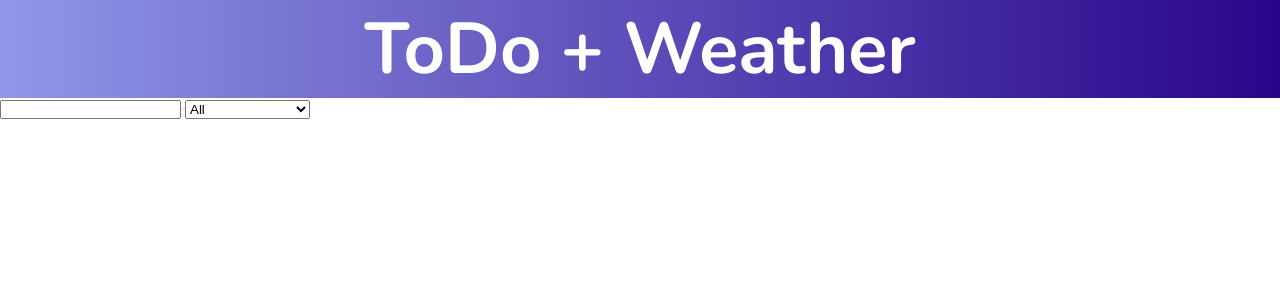
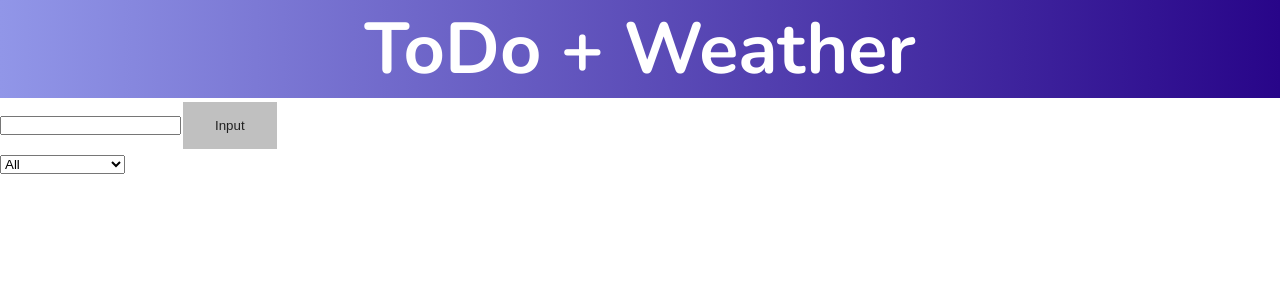
Before and after one commit to BrandonHart1/react-todo-plus-weather, a React (Create React App) app: page / in a window 1280 px wide. Shown: the top 300 px of the page. Built offline with nearby package versions, Linux system fonts and the light colour scheme; the HTML template or start-up script is replaced by a standard one; a web font is replaced by a local one.

Commit message:
Small styling changes

```diff
--- a/src/components/Form.css
+++ b/src/components/Form.css
@@ -1,4 +1,18 @@
 .form__style {
-  display: flex;
-  align-items: center;
+  min-height: 100vh;
+  background-color: #000000;
 }
+
+.todo_list_button {
+  background-color: #c0c0c0;
+  border: none;
+  color: #202020;
+  padding: 16px 32px;
+  text-decoration: none;
+  margin: 4px 2px;
+  cursor: pointer;
+}
+
+.select__box {
+  position: relative;
+}
--- a/src/components/Form.jsx
+++ b/src/components/Form.jsx
@@ -10,20 +10,24 @@ const Form = ({ setUserInput }) => {
 
   return (
     <>
-      <form className='form__style'>
+      <form>
+        <div>
           <input
+            className='todo_list_input'
             onChange={userInputHandler}
             type='text'
-          className='todo_list_input'
           />
-        <button className='todo_list_button' type='submit'></button>
-        <div className='select'>
+          <button className='todo_list_button' type='submit'>
+            Input
+          </button>
+          <div className='select__box'>
             {/* -------- Select which items to show -------- */}
-          <select className='filter__todo'>
+            <select>
               <option value='all'>All</option>
               <option value='complete'>Completed Tasks</option>
               <option value='incomplete'>Incomplete Tasks</option>
             </select>
+          </div>
         </div>
       </form>
     </>
```
Lines whose indentation alone changed are shown as unchanged.
